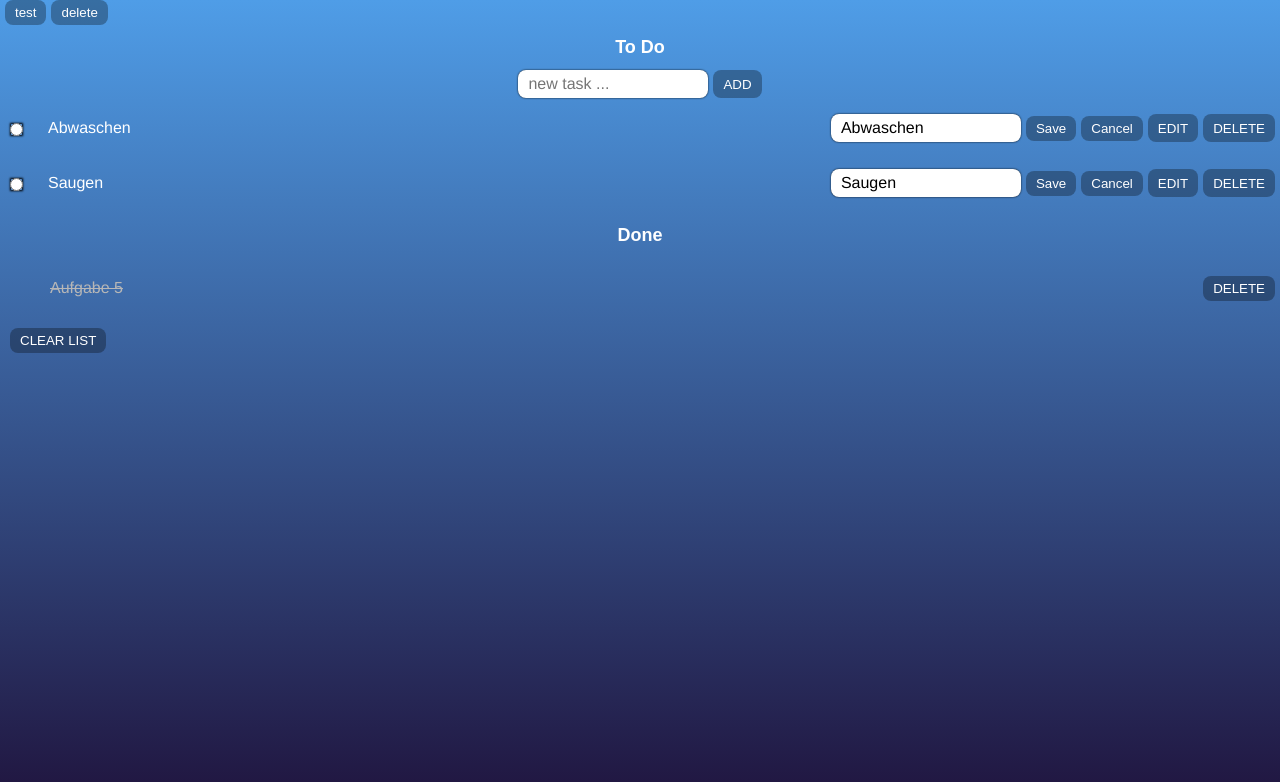
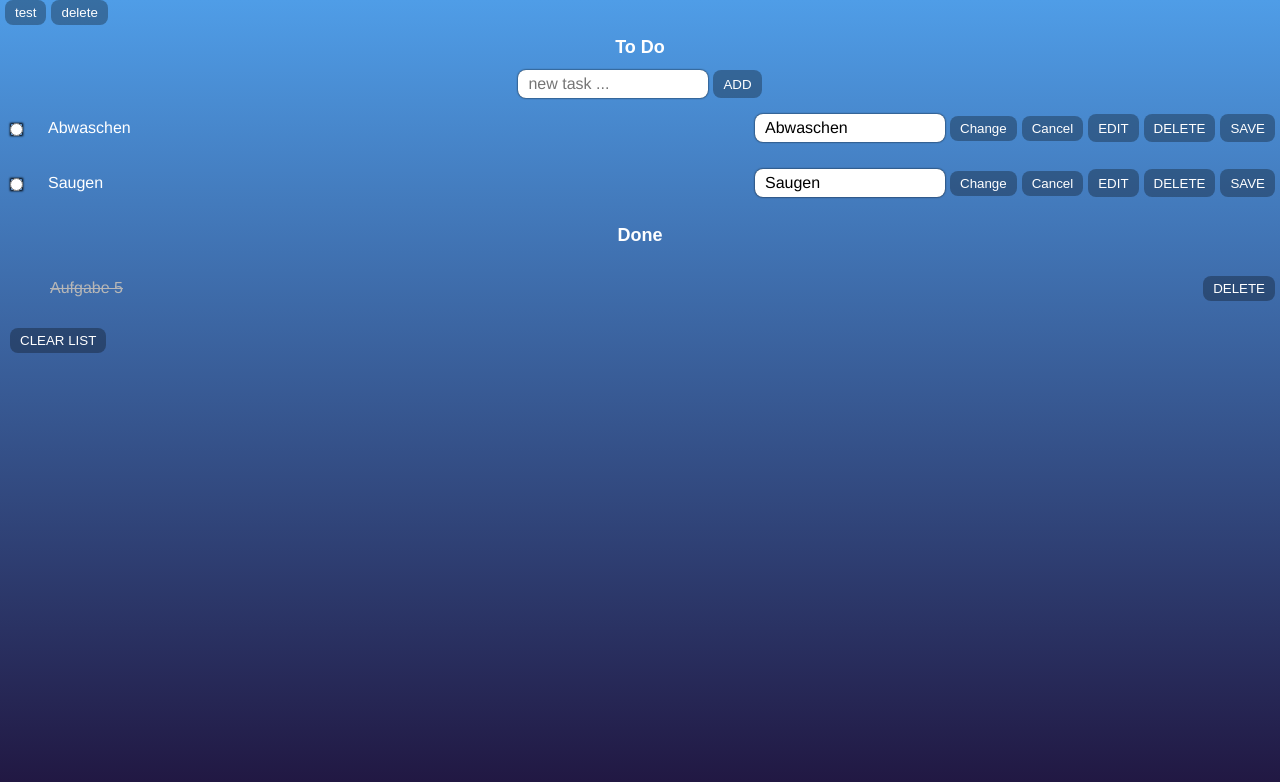
Before and after one commit to Rimidalfi/react-ToDo, a React (Vite) app: page / in a window 1280 px wide. Shown: the top 782 px of the page. Built offline with nearby package versions, Linux system fonts and the light colour scheme.

Commit message:
Save Button connected to LocalStorage

```diff
--- a/src/App.jsx
+++ b/src/App.jsx
@@ -17,6 +17,12 @@ function CH2(ch_input)
 {
 
   alert("ClickHandler2 " + test);
+}
+
+function StoreTask(taskToBeStored)
+{
+  console.table("Task to be Stored : " + taskToBeStored);
+  localStorage.setItem(taskToBeStored.key,JSON.stringify({desc:taskToBeStored.desc, done:taskToBeStored.done}));
 }
 
 
@@ -46,8 +52,8 @@ export default function App() {
 
 
     </div>
-    <TaskItem task={todos[0]}></TaskItem>
-    <TaskItem task={todos[1]}></TaskItem>
+    <TaskItem task={todos[0]} taskSaver = {StoreTask}></TaskItem>
+    <TaskItem task={todos[1]} taskSaver = {StoreTask}></TaskItem>
     <div className="Done" id="">
       <h1 className="toDoh1" id="">
         Done
--- a/src/components/TaskEdit.jsx
+++ b/src/components/TaskEdit.jsx
@@ -22,8 +22,10 @@ export default function TaskEdit({taskDesc, setTaskDesc})
     function handleInput(e)
     {
         setDescr(e.target.value)
-        setTaskDesc(e.target.value);
+        //setTaskDesc(e.target.value);
     }
+
+
 
 
     return(
@@ -37,8 +39,9 @@ export default function TaskEdit({taskDesc, setTaskDesc})
 
 
                 </input>
-                <button type="submit">Save</button>
-                <button type="button">Cancel</button>
+                <button className="editButton" type="submit">Change</button>
+                <button className="editButton" type="button">Cancel</button>
+
 
             </form>
 
--- a/src/components/TaskItem.jsx
+++ b/src/components/TaskItem.jsx
@@ -1,7 +1,7 @@
 import TaskEdit from "./TaskEdit";
 import { useState } from "react";
 
-export default function TaskItem({task}){
+export default function TaskItem({task,taskSaver}){
 
   const [_task,set_Task] = useState(task);
 
@@ -9,6 +9,11 @@ export default function TaskItem({task}){
   {
     console.log("Fired Test" + string)
     set_Task({..._task,desc : string})
+  }
+
+  function SaveTaskToLocalStorage()
+  {
+    taskSaver("test");
   }
 
 
@@ -26,6 +31,7 @@ return (
       <button className="deleteButton" id="" type="">
         DELETE
       </button>
+      <button className="editButton" type="button" onClick={()=> taskSaver(_task)}>SAVE</button>
     </div>
   </section>
 );
```
